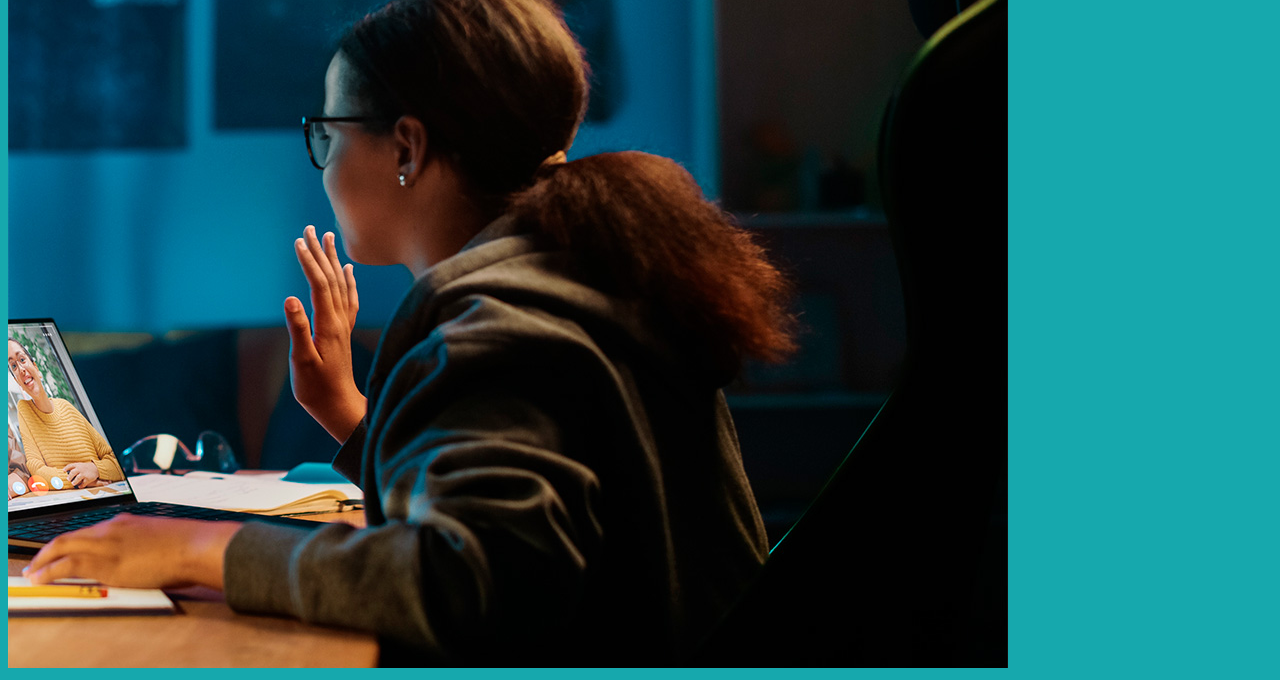
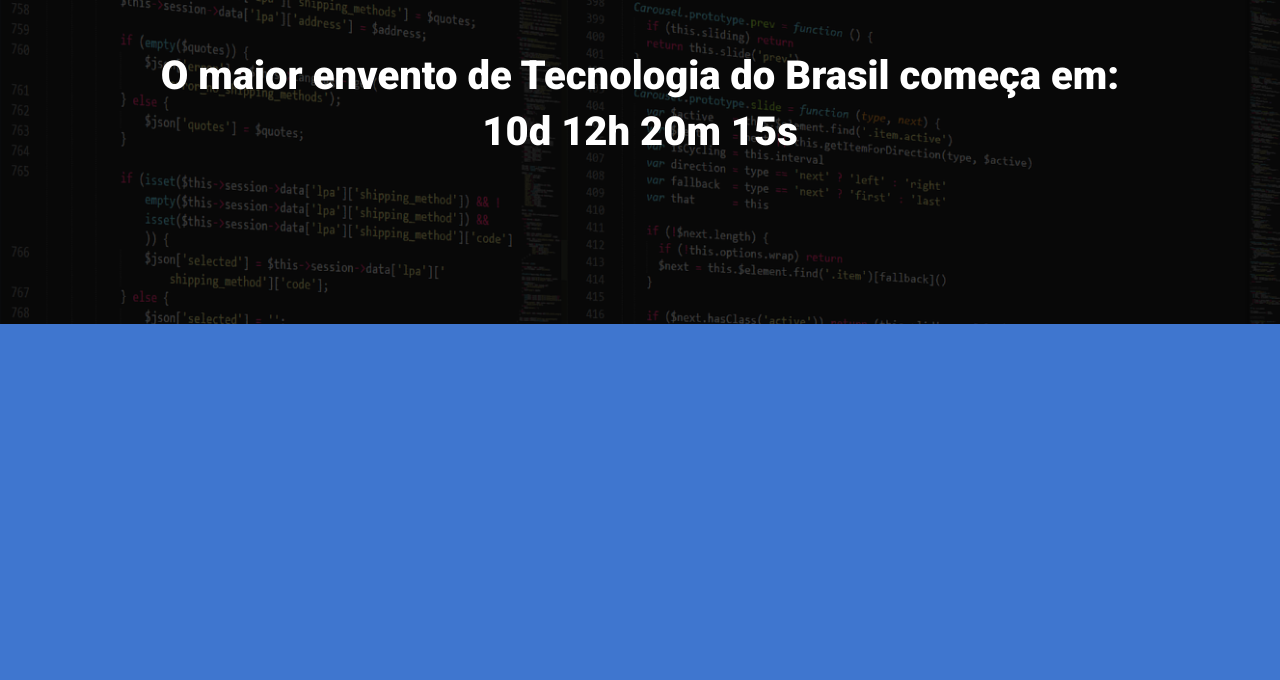
Before and after one commit to Thomaz2010/ebac_techs_talks, a website built with Parcel: page src/index.html in a window 1280 px wide. Shown: the part 160-840 px from the top of the page. After the commit the page ends 800 px from the top, so only its background shows below. Built offline with nearby package versions, Linux system fonts and the light colour scheme.

Commit message:
criando o hero

```diff
--- a/src/index.html
+++ b/src/index.html
@@ -1,14 +1,30 @@
 <!DOCTYPE html>
-<html lang="en">
+<html lang="pt-br">
+
 <head>
     <meta charset="UTF-8">
     <meta name="viewport" content="width=h1, initial-scale=1.0">
-    <title>Document</title>
+    <title>Ebac Tech Talks</title>
+    <link rel="preconnect" href="https://fonts.googleapis.com">
+    <link rel="preconnect" href="https://fonts.gstatic.com" crossorigin>
+    <link href="https://fonts.googleapis.com/css2?family=Roboto:ital,wght@0,100;0,300;0,400;0,500;0,700;0,900;1,100;1,300;1,400;1,500;1,700;1,900&display=swap"
+        rel="stylesheet">
+
     <link rel="stylesheet" href="styles/main.scss">
 </head>
+
 <body>
-    <h1>teste</h1>
-    <img src="./images/backend.png" alt="">
+    <header class="hero">
+        <div class="container">
+            <img class="hero__logo" src="./images/ebac_logo.svg" alt="Ebac Logo">
+            <p class="hero__text">
+                O maior envento de Tecnologia do Brasil começa em: 10d 12h 20m 15s
+            </p>
+        </div>
+
+
+    </header>
     <script src="scripts/main.js"></script>
 </body>
+
 </html>
--- a/src/scripts/main.js
+++ b/src/scripts/main.js
@@ -1 +1 @@
-console.log('acerts')
+console.log('acerts tester 02')
--- /dev/null
+++ b/src/styles/_hero.scss
@@ -0,0 +1,52 @@
+.hero {
+    padding-top: 64px;
+    padding-bottom: 100px;
+    background-image: url(../images/fundo.png);
+    background-repeat: no-repeat;
+    background-size: cover;
+    position: relative;
+
+    .container {
+        position: relative;
+    }
+
+    &::before {
+        position: absolute;
+        top: 0;
+        left: 0;
+        width: 100%;
+        height: 100%;
+        background-color: #000;
+        content: '';
+        opacity: .7;
+    }
+
+    &__text {
+        margin-top: 64px;
+        margin-bottom: 64px;
+        font-size: 40px;
+        line-height: 56px;
+        font-weight: 800;
+        text-align: center;
+    }
+
+    &__logo {
+        margin: 0 auto;
+        height: 80px;
+        display: block;
+
+    }
+    // telas menores => responsividade
+    @media(max-width:640px){
+        padding: 40px 0;
+        &__logo {
+            height: 40px;
+        }
+
+        &__text {
+            font-size: 22px;
+            line-height: 24px;
+            margin: 24px 0;
+        }
+    }
+}
--- a/src/styles/main.scss
+++ b/src/styles/main.scss
@@ -1,3 +1,32 @@
+@use 'hero';
+
+* {
+    margin: 0;
+    padding: 0;
+    box-sizing: border-box;
+    font-family: Roboto,sans-serif;
+    color: #fff;
+}
+
 body {
-    background-color: rgb(22, 168, 173);
+    background-color: rgb(63, 118, 207);
+
 }
+
+.container {
+    max-width: 960px;
+    width: 100%;
+    margin: 0 auto;
+
+    @media(max-width:640px) {
+        max-width: 80%;
+
+    }
+
+    // tablet tela menores
+
+    @media(max-width:1024px){
+        max: width 90%;
+    }
+
+}
```
